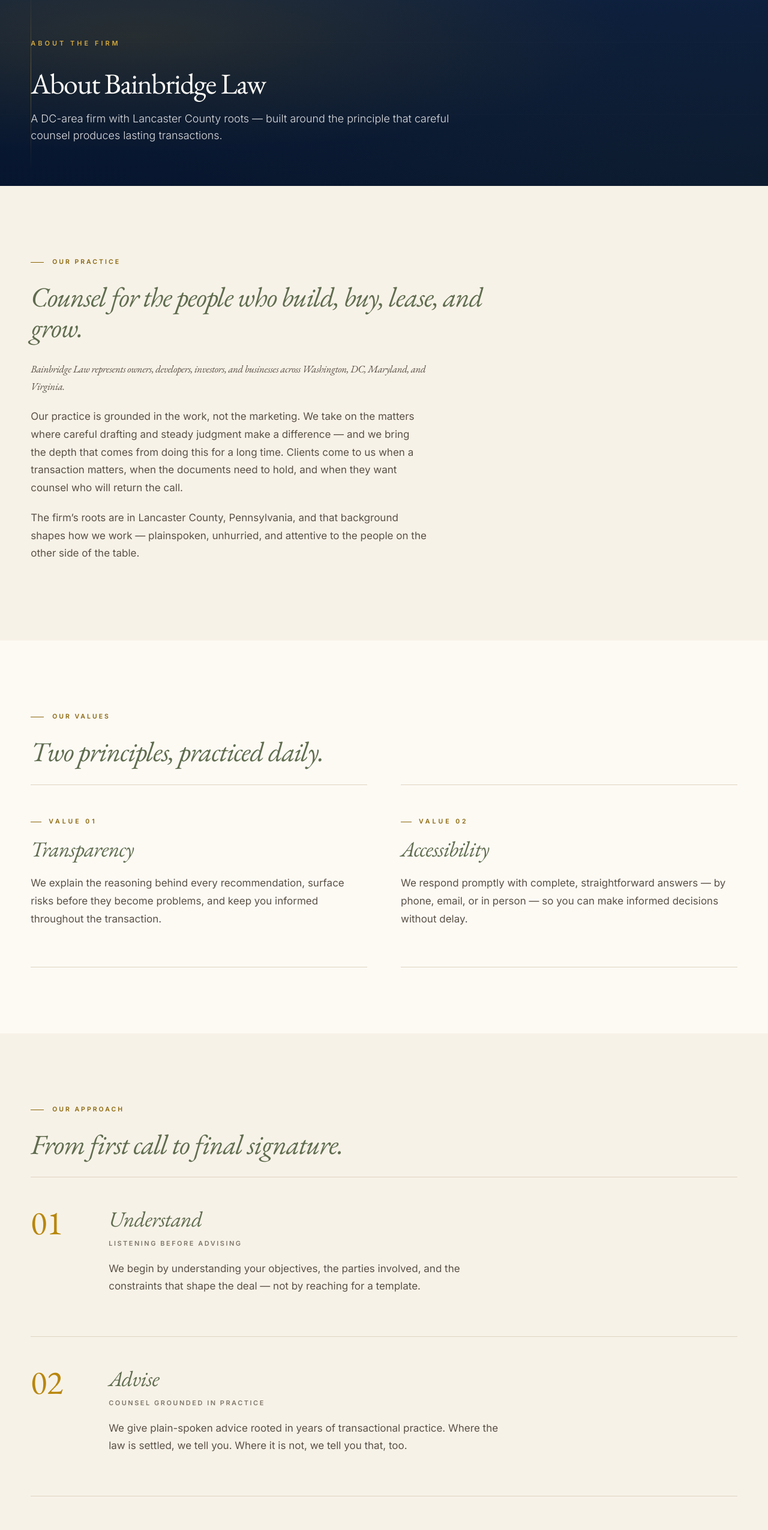
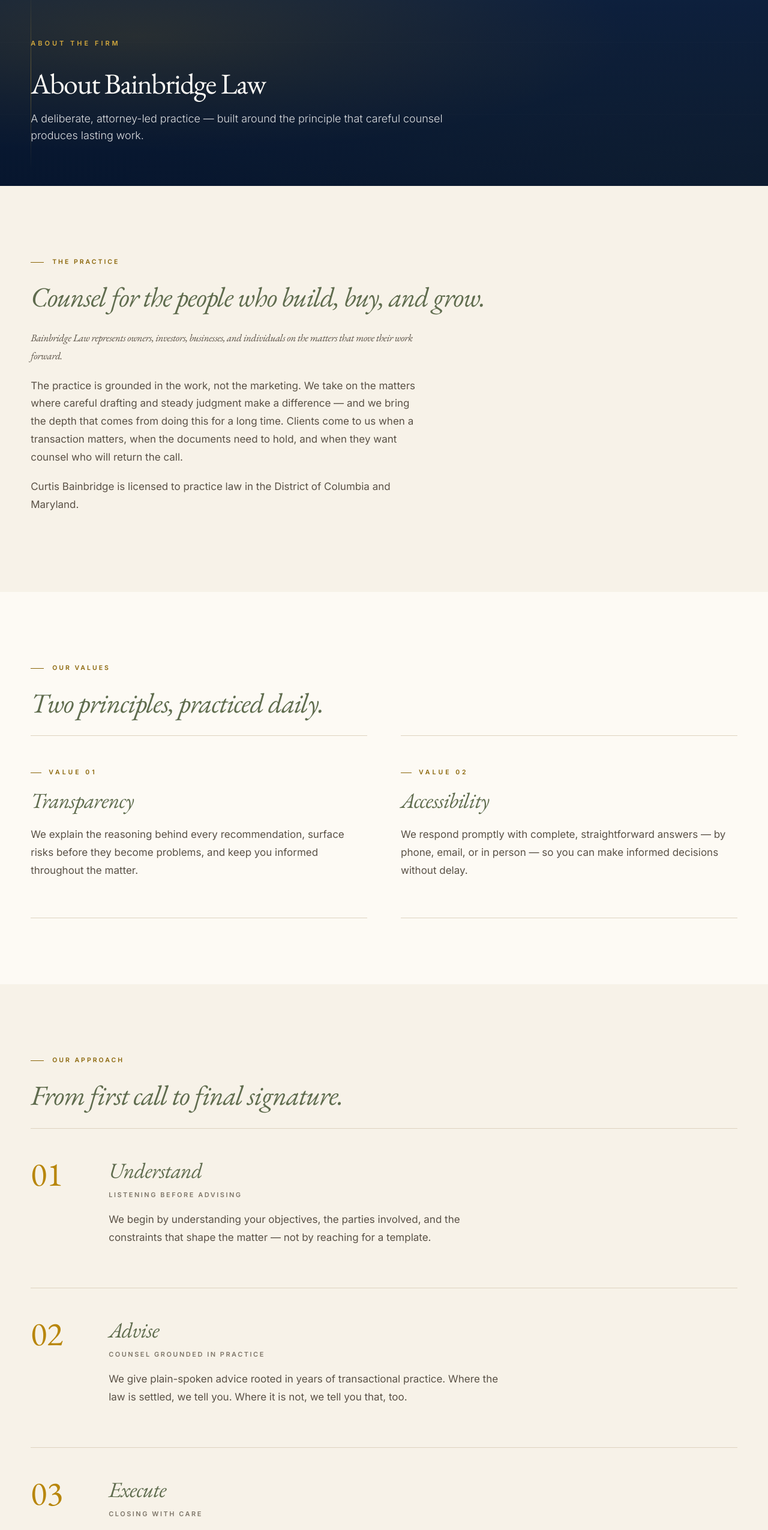
Before and after one commit to tjcandesign/bainbridge-law, a Next.js app: page /about in a window 1280 px wide. Shown: the part 126-2677 px from the top of the page at 60% size. Built offline with nearby package versions, Linux system fonts and the light colour scheme.

Commit message:
Auto-commit changes

```diff
--- a/src/app/about/page.tsx
+++ b/src/app/about/page.tsx
@@ -5,7 +5,7 @@
 export const metadata: Metadata = {
   title: "About",
   description:
-    "About Bainbridge Law — a DC-area firm serving Washington, DC, Maryland, and Virginia, with a deliberate, attorney-led approach to every transaction.",
+    "About Bainbridge Law — a deliberate, attorney-led practice serving the District of Columbia and Maryland.",
 };
 
 const values = [
@@ -13,7 +13,7 @@
     label: "Value 01",
     title: "Transparency",
     body:
-      "We explain the reasoning behind every recommendation, surface risks before they become problems, and keep you informed throughout the transaction.",
+      "We explain the reasoning behind every recommendation, surface risks before they become problems, and keep you informed throughout the matter.",
   },
   {
     label: "Value 02",
@@ -29,7 +29,7 @@
     title: "Understand",
     sub: "Listening Before Advising",
     body:
-      "We begin by understanding your objectives, the parties involved, and the constraints that shape the deal — not by reaching for a template.",
+      "We begin by understanding your objectives, the parties involved, and the constraints that shape the matter — not by reaching for a template.",
   },
   {
     n: "02",
@@ -43,7 +43,7 @@
     title: "Execute",
     sub: "Closing With Care",
     body:
-      "We draft, negotiate, and close with the same attention we would bring to our own deal — coordinating every detail so the transaction lands cleanly.",
+      "We draft, negotiate, and close with the same attention we would bring to our own deal — coordinating every detail so the matter lands cleanly.",
   },
 ];
 
@@ -54,19 +54,19 @@
         compact
         tag="About The Firm"
         title="About Bainbridge Law"
-        subtitle="A DC-area firm with Lancaster County roots — built around the principle that careful counsel produces lasting transactions."
+        subtitle="A deliberate, attorney-led practice — built around the principle that careful counsel produces lasting work."
       />
 
       <section className="section">
         <div className="section-inner narrow">
-          <span className="section-tag">Our Practice</span>
-          <h2>Counsel for the people who build, buy, lease, and grow.</h2>
+          <span className="section-tag">The Practice</span>
+          <h2>Counsel for the people who build, buy, and grow.</h2>
           <p className="lede">
-            Bainbridge Law represents owners, developers, investors, and
-            businesses across Washington, DC, Maryland, and Virginia.
+            Bainbridge Law represents owners, investors, businesses, and
+            individuals on the matters that move their work forward.
           </p>
           <p>
-            Our practice is grounded in the work, not the marketing. We take
+            The practice is grounded in the work, not the marketing. We take
             on the matters where careful drafting and steady judgment make a
             difference — and we bring the depth that comes from doing this for
             a long time. Clients come to us when a transaction matters, when
@@ -74,9 +74,8 @@
             return the call.
           </p>
           <p>
-            The firm’s roots are in Lancaster County, Pennsylvania, and that
-            background shapes how we work — plainspoken, unhurried, and
-            attentive to the people on the other side of the table.
+            Curtis Bainbridge is licensed to practice law in the District of
+            Columbia and Maryland.
           </p>
         </div>
       </section>
```
